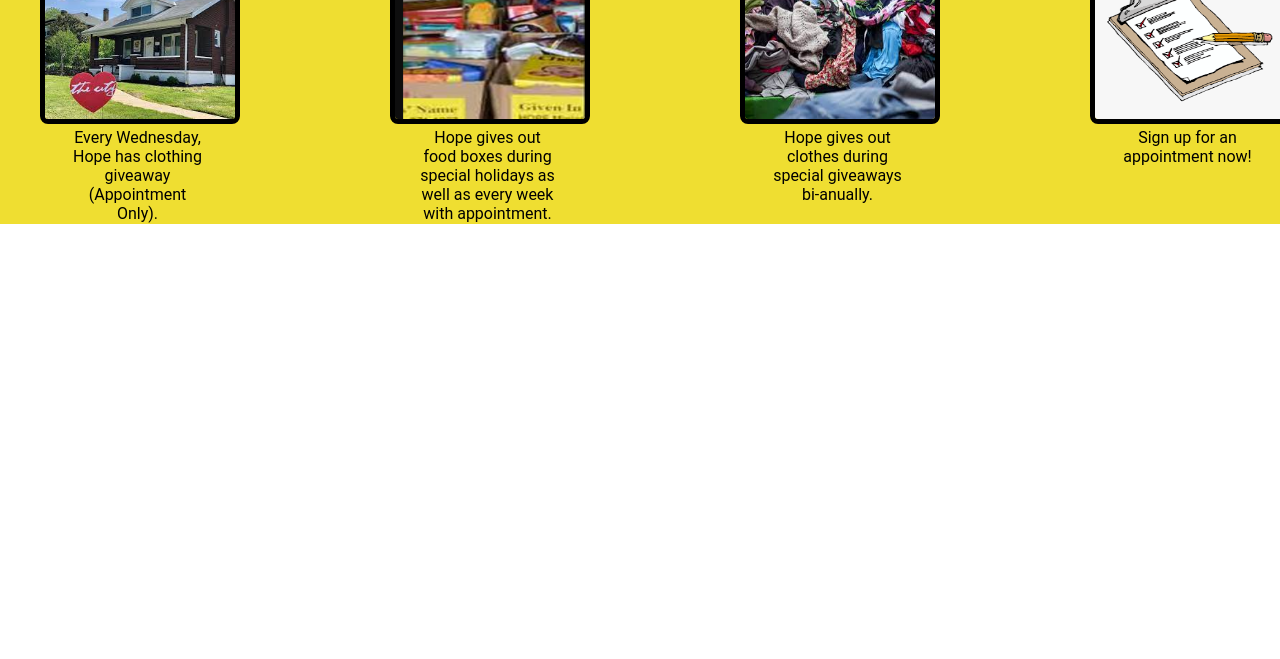
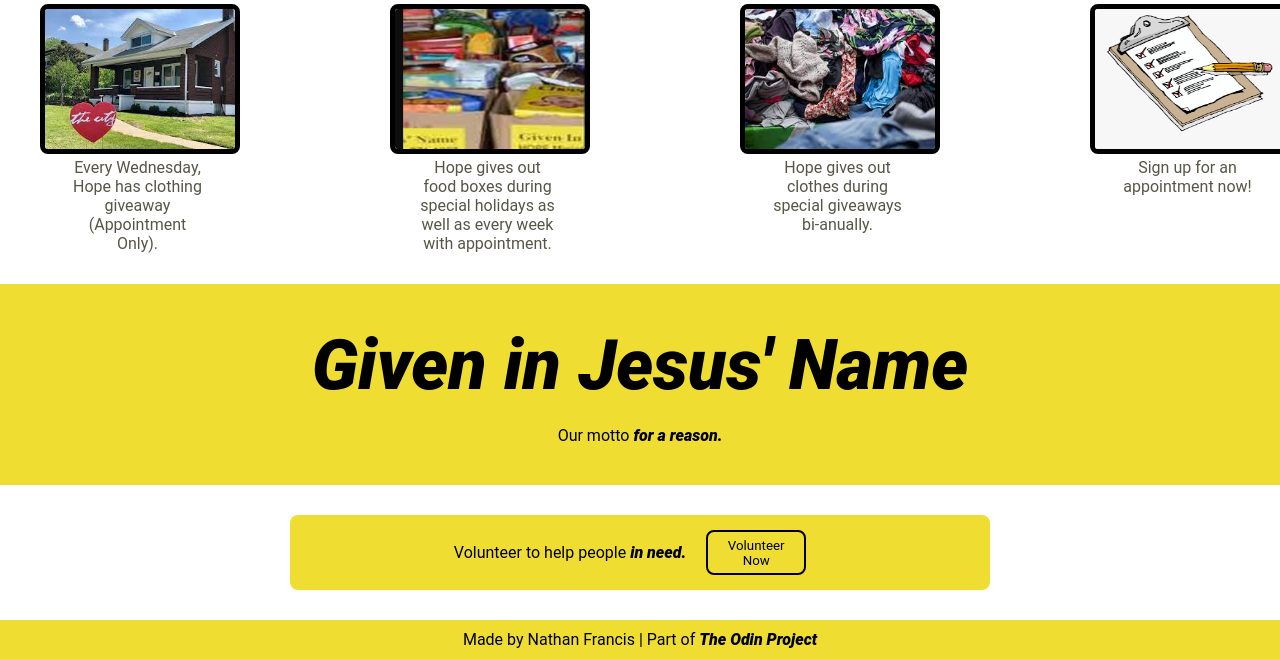
Before and after one commit to NathanFran6/odin_webpage, a plain HTML site: page index.html in a window 1280 px wide. Shown: the part 421-1080 px from the top of the page. Before the commit the page ends 800 px from the top, so only its background shows below. Drawn offline with Linux system fonts and the light colour scheme.

Commit message:
Finished the motto and footer, done with the porject for now.

```diff
--- a/index.html
+++ b/index.html
@@ -49,6 +49,18 @@
             </div>
         </div>
     </div>
-
+    <div class="motto">
+        <h1 class="phrase"><em>Given in Jesus' Name</em></h1>
+        <p class="Submotto">Our motto <em>for a reason.</em></p>
+    </div>
+    <div class="signup">
+        <div class="pop-up">
+            <p class="call">Volunteer to help people <em>in need.</em></p>
+            <button class="volunteer">Volunteer <br> Now</button>
+        </div>
+    </div>
+    <div class="footer">
+        <p>Made by Nathan Francis      |     Part of <em>The Odin Project</em></p>
+    </div>
 </body>
 </html>
--- a/style.css
+++ b/style.css
@@ -6,7 +6,9 @@
 }
 
 .header,
-.title {
+.title,
+.motto,
+.footer {
     background-color: #EFDE31;
     color: black;
     display: flex;
@@ -39,6 +41,7 @@
 .title{
     padding-top:30px;
     padding-left: 200px;
+    padding-bottom: 30px;
 }
 
 .title_text {
@@ -70,9 +73,10 @@ button:hover {
 }
 
 .info {
-    background-color: #EFDE31;
+    flex-direction: column;
     display: flex;
-    flex-direction: column;
+    color:black;
+    padding-bottom: 30px;
 }
 
 h3 {
@@ -94,12 +98,14 @@ h3 {
     flex-wrap: wrap;
     width:150px;
     height:250px;
+    color
 }
 
 .info_p {
     text-align: center;
     padding-left:30px;
     margin-right:-15px;
+    color: #575547;
 }
 
 img {
@@ -108,3 +114,46 @@ img {
     width:200px;
     height:150px;
 }
+
+.motto {
+    flex-direction: column;
+    align-items: center;
+    padding:40px;
+    gap:20px;
+}
+
+.phrase {
+    font-size:70px;
+}
+
+em {
+    font-weight: 800;
+}
+
+.signup {
+    display: flex;
+    justify-content: center;
+    margin-bottom:30px;
+}
+
+.pop-up {
+    background-color: #EFDE31;
+    display: flex;
+    justify-content: center;
+    align-items: center;
+    width:700px;
+    height:75px;
+    border-radius: 8px;
+    margin-top:30px;
+    padding-right:20px;
+}
+
+.volunteer {
+    margin-left:20px;
+}
+
+.footer {
+    justify-content: center;
+    align-items: center;
+    padding:10px;
+}
```
